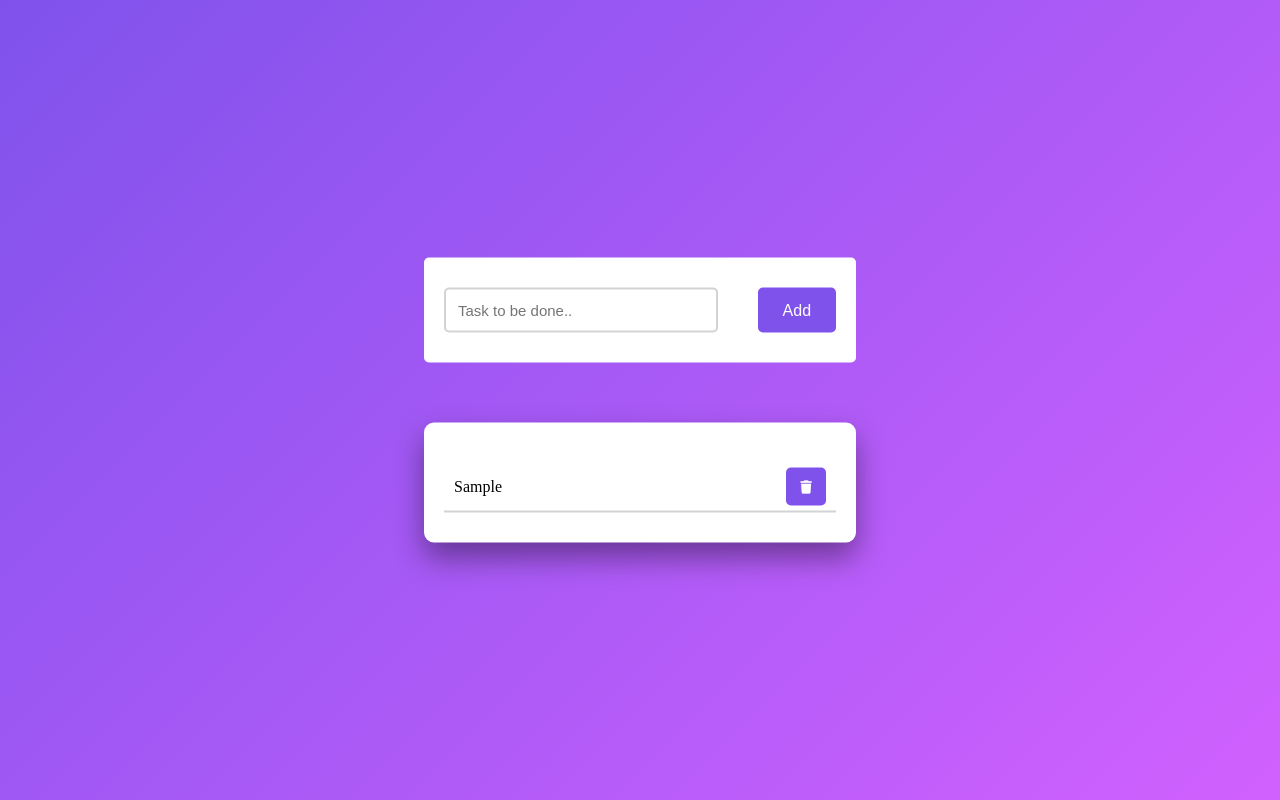
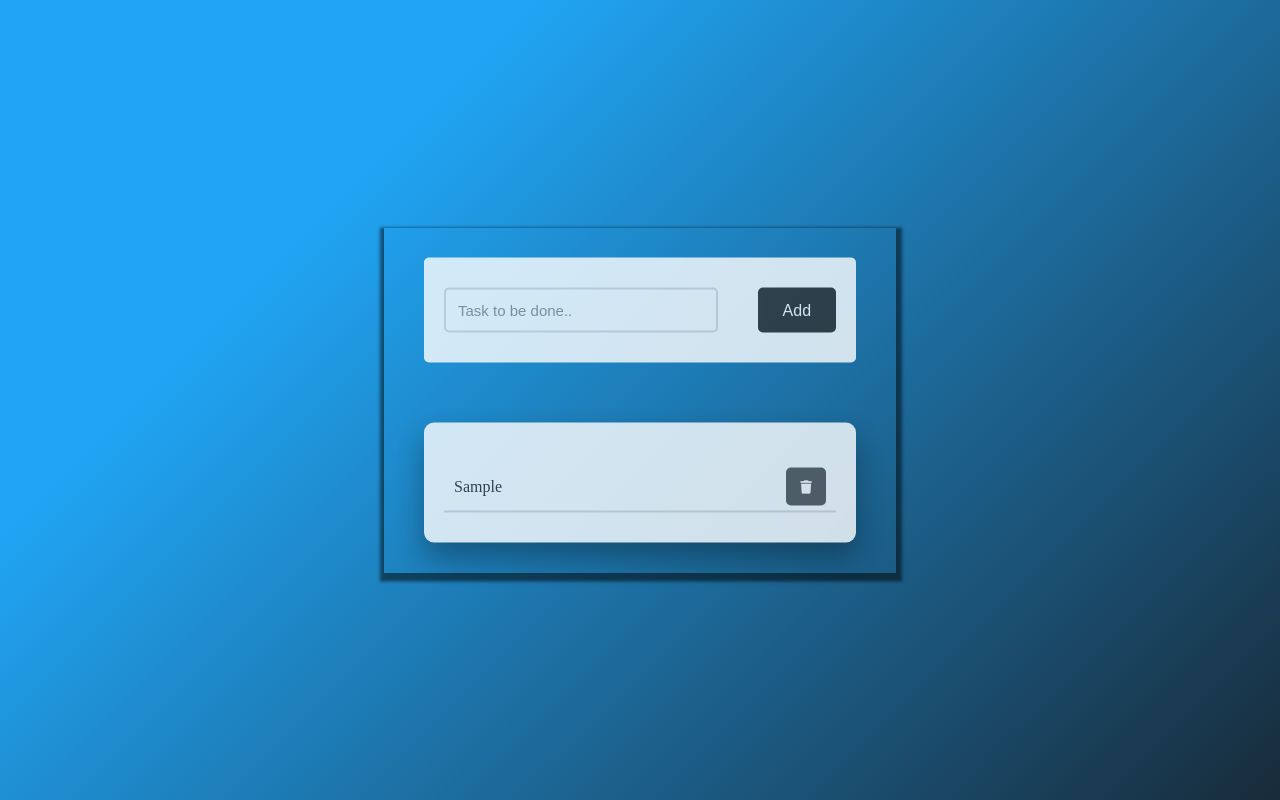
Before and after one commit to AaronGulman/To-Do-List, a plain HTML site: page index.html in a window 1280 px wide. Both pictures are taken after typing "Sample" into the empty fields and a click on the button "Add". Drawn offline with Linux system fonts and the light colour scheme.

Commit message:
Color and opacity adjustments to the style.css

```diff
--- a/styles.css
+++ b/styles.css
@@ -8,7 +8,9 @@
 
 body{
 	height: 100vh;
-	background: linear-gradient( 135deg, #8052ec, #d161ff)
+	background-color: #182b3a;
+	background-image: linear-gradient(315deg, #182b3a 0%, #20a4f3 74%);
+
 }
 
 .container {
@@ -19,6 +21,11 @@ body{
 	top:50%;
 	left:50%;
 	padding:30px 40px;
+	box-shadow:
+	1px 4px 3px 5px rgba(0, 0, 0, 0.5);
+	opacity: 1;
+
+
 }
 
 #newtask {
@@ -27,6 +34,7 @@ body{
 	padding: 30px 20px;
 	border-radius: 5px;
 	box-shadow:  0 15ox 30px rgba(0,0,0,0.3);
+	opacity: 0.8;
 }
 
 #newtask input {
@@ -41,12 +49,15 @@ body{
 	font-weight: 500;
 	position: relative;
 	border-radius: 5px;
+	opacity: 0.8;
+
 }
 
 
 #newtask input:focus{
 	outline: none;
-	border-color: #8052ec;
+	border-color: #52c0ec;
+	box-shadow: 2px 4px 5px rgba(4, 205, 255, 0.925);
 
 }
 
@@ -59,10 +70,11 @@ body{
 	font-family: 'Poppins',sans-serif;
 	font-weight: 500;
 	font-size: 16px;
-	background-color: #8052ec;
+	background-color: #000000;
 	border: none;
 	color:#ffffff;
 	cursor: pointer;
+	opacity: 0.8;
 
 }
 
@@ -74,6 +86,7 @@ body{
 	box-shadow: 0 15px 30px rgba(0,0,0,0.4);
 	width: 100%;
 	position: relative;
+	opacity: 0.8;
 
 
 }
@@ -88,6 +101,7 @@ body{
 	justify-content: space-between;
 	border-bottom: 2px solid #d1d3d4;
 	cursor: pointer;
+	opacity: 0.8;
 }
 
 .task.span{
@@ -97,7 +111,7 @@ body{
 }
 
 .task button {
-	background-color: #8052ec;
+	background-color: #000000;
 	color: #ffffff;
 	height: 100%;
 	width: 40px;
@@ -105,8 +119,29 @@ body{
 	border: none;
 	cursor: pointer;
 	outline: none;
+	opacity: 0.8;
 }
 
 .completed {
 	text-decoration: line-through;
 }
+
+#newtask button:hover {
+	box-shadow: 2px 4px 5px rgba(4, 205, 255, 0.925);
+	opacity: 1;
+}
+
+#newtask input:hover {
+
+	opacity: 1;
+}
+
+.task button:hover {
+	box-shadow: 2px 4px 5px rgba(4, 205, 255, 0.925);
+	opacity: 1;
+}
+
+#task:hover {
+	box-shadow: 2px 4px 5px rgba(4, 205, 255, 0.925);
+	opacity: 1;
+	}
```
